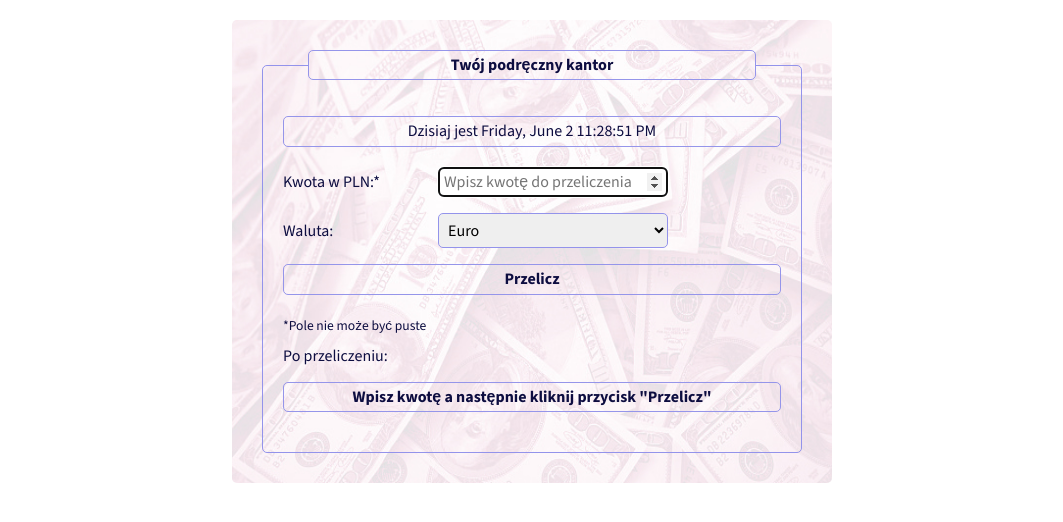
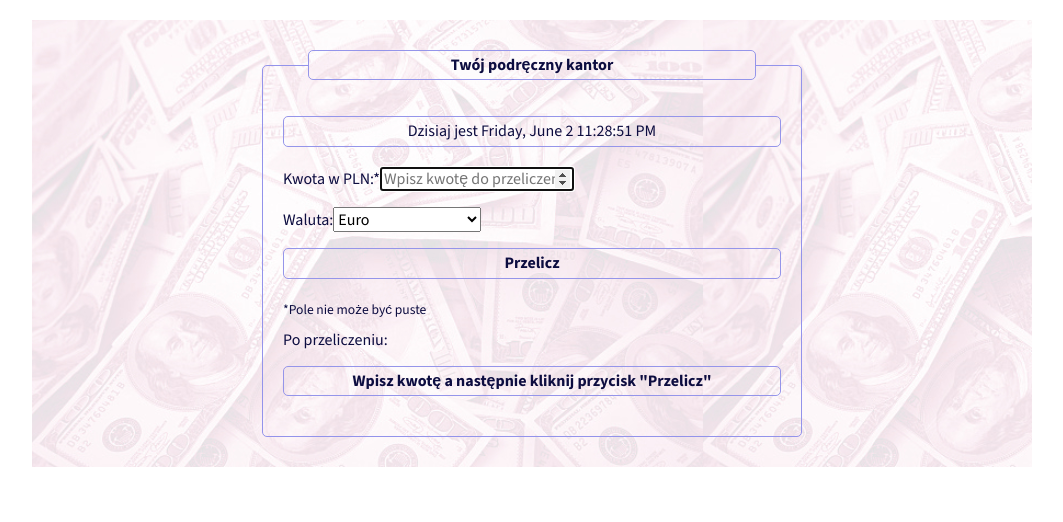
Before and after one commit to DominikaBuczekSzkowron/currency-converter-react, a React (Create React App) app: page / in a window 1280 px wide. Shown: the top 522 px of the page, without its empty margins (108-1171 px from the left). Built offline with nearby package versions, Linux system fonts and the light colour scheme.

Commit message:
relocate background-image and resize it

```diff
--- a/src/Form/form.css
+++ b/src/Form/form.css
@@ -1,17 +1,11 @@
 .form {
+  max-width: 600px;
+  margin: 5px auto;
   margin-top: 20px;
-  background-image: url("../background.jpg");
   background-repeat: round;
   color: hsl(240, 67%, 15%);
   border-radius: 5px;
   padding: 15px;
-}
-
-.form__fieldsetInput {
-  border: 1px solid hsl(240, 69%, 75%);
-  padding: 5px;
-  min-width: 230px;
-  border-radius: 5px;
 }
 
 .form__fieldset {
@@ -50,12 +44,6 @@
   text-align: center;
 }
 
-.form__labelText {
-  width: 150px;
-  display: inline-block;
-  margin-right: 5px;
-}
-
 .form__legend {
   width: 90%;
   border: 1px solid hsl(240, 67%, 75%);
--- a/src/index.css
+++ b/src/index.css
@@ -9,7 +9,9 @@ html {
 }
 
 .container {
-  max-width: 600px;
+  background-image: url("./background.jpg");
+  background-size: contain;
   font-family: "Source Sans 3", sans-serif;
+  max-width: 1000px;
   margin: 5px auto;
 }
```
